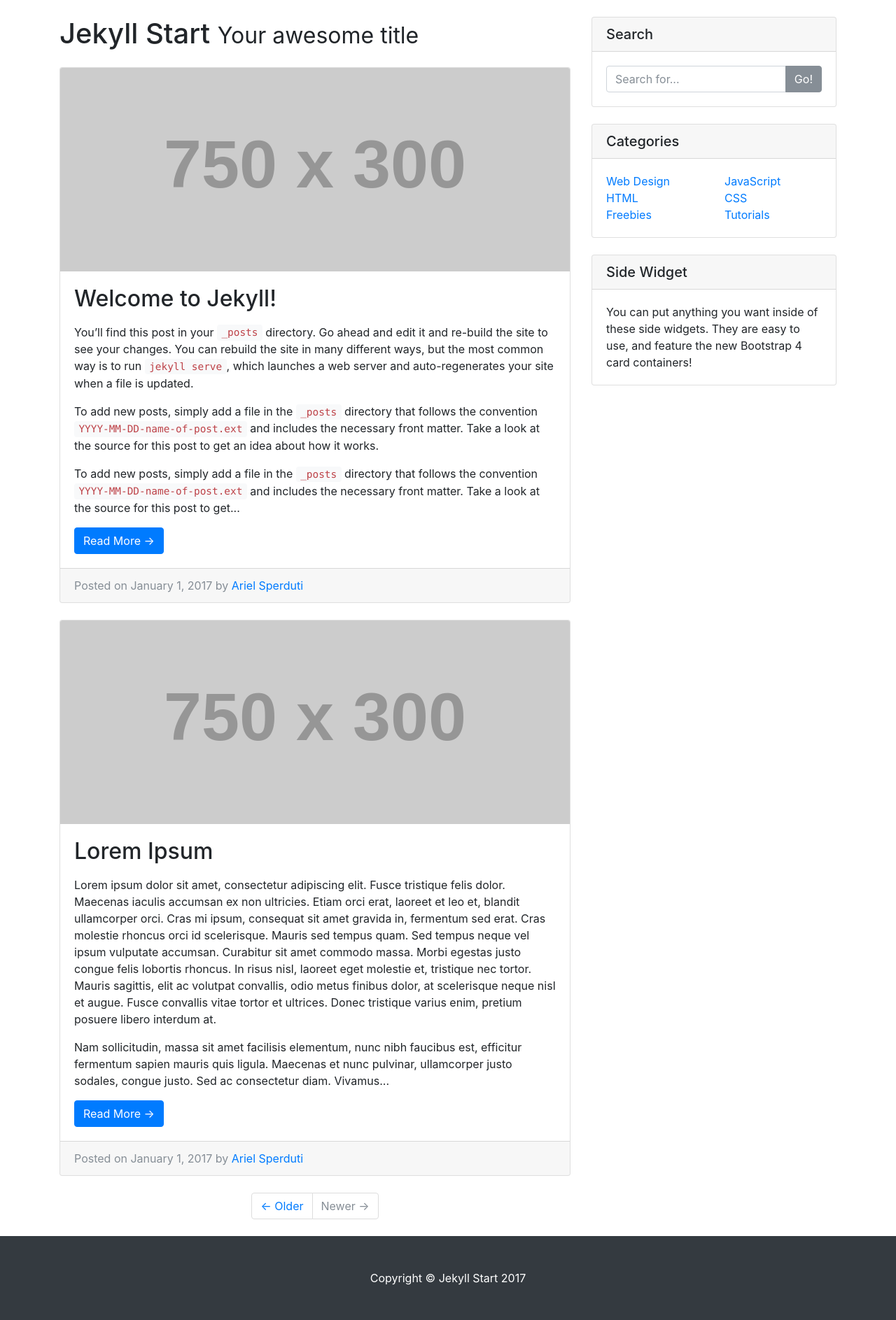
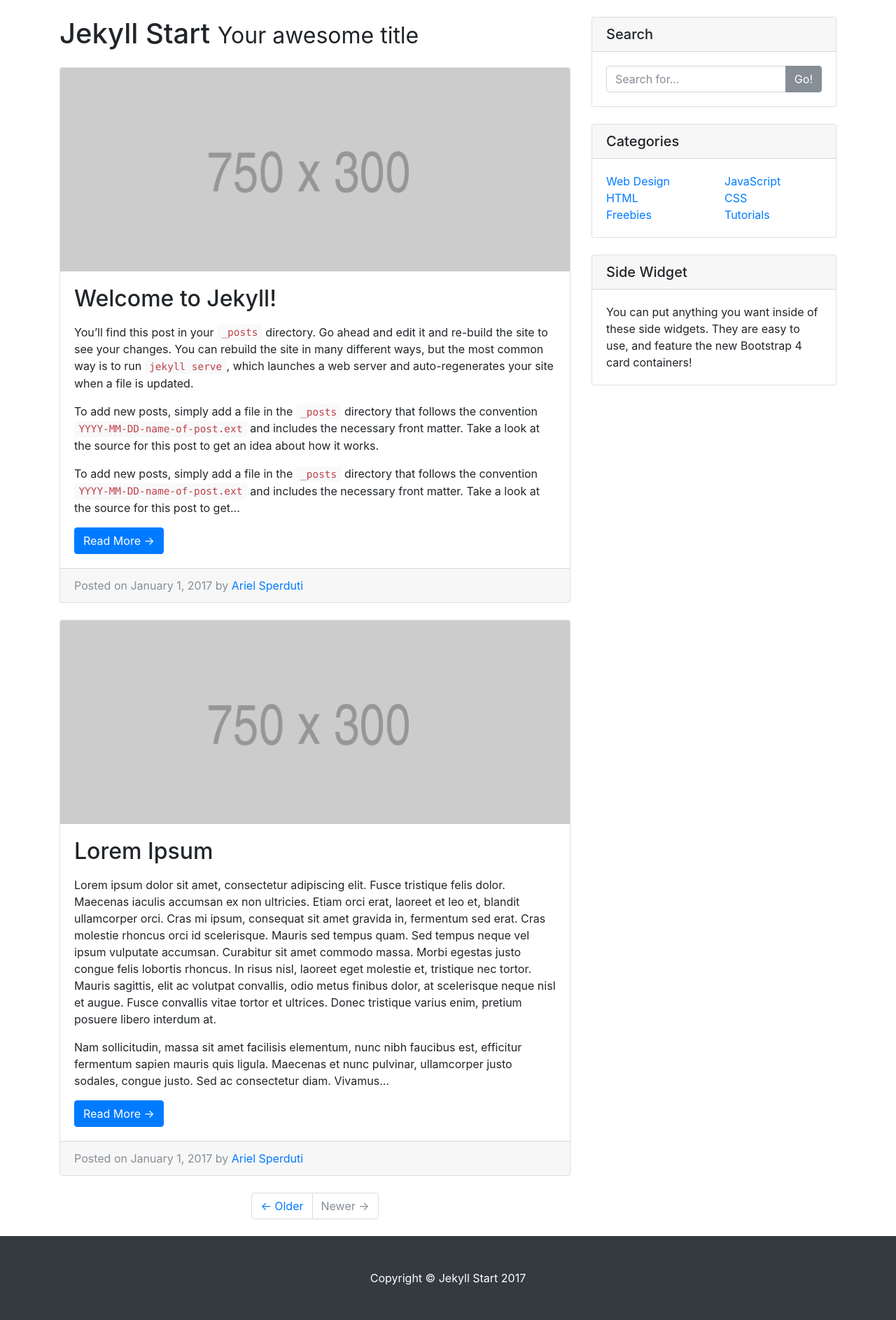
Before and after one commit to asperduti/jekyllstart, a Jekyll site: the page built from index.html, in a window 1280 px wide. Shown: the whole page at 70% size. Built offline with Jekyll 4.4.1, drawn with Linux system fonts in a browser that asks for light colours; the list of posts is cut into pages by our own code; comment, search, counter and statistics services are not loaded.

Commit message:
Imagen cabecera

```diff
--- a/index.html
+++ b/index.html
@@ -3,7 +3,7 @@
 ---
 {% for post in site.posts %}
   <div class="card mb-4">
-      <img class="card-img-top" src="http://placehold.it/750x300" alt="Card image cap">
+      <img class="card-img-top" src="{{ site.baseurl }}/assets/img/750x300.png" alt="Card image cap">
       <div class="card-body">
               <h2 class="card-title">{{ post.title }}</h2>
               <p class="card-text text-justify">{{ post.content | truncatewords: 140, '...' }}</p>
```
Also changed, not shown: assets/img/750x300.png (added).
